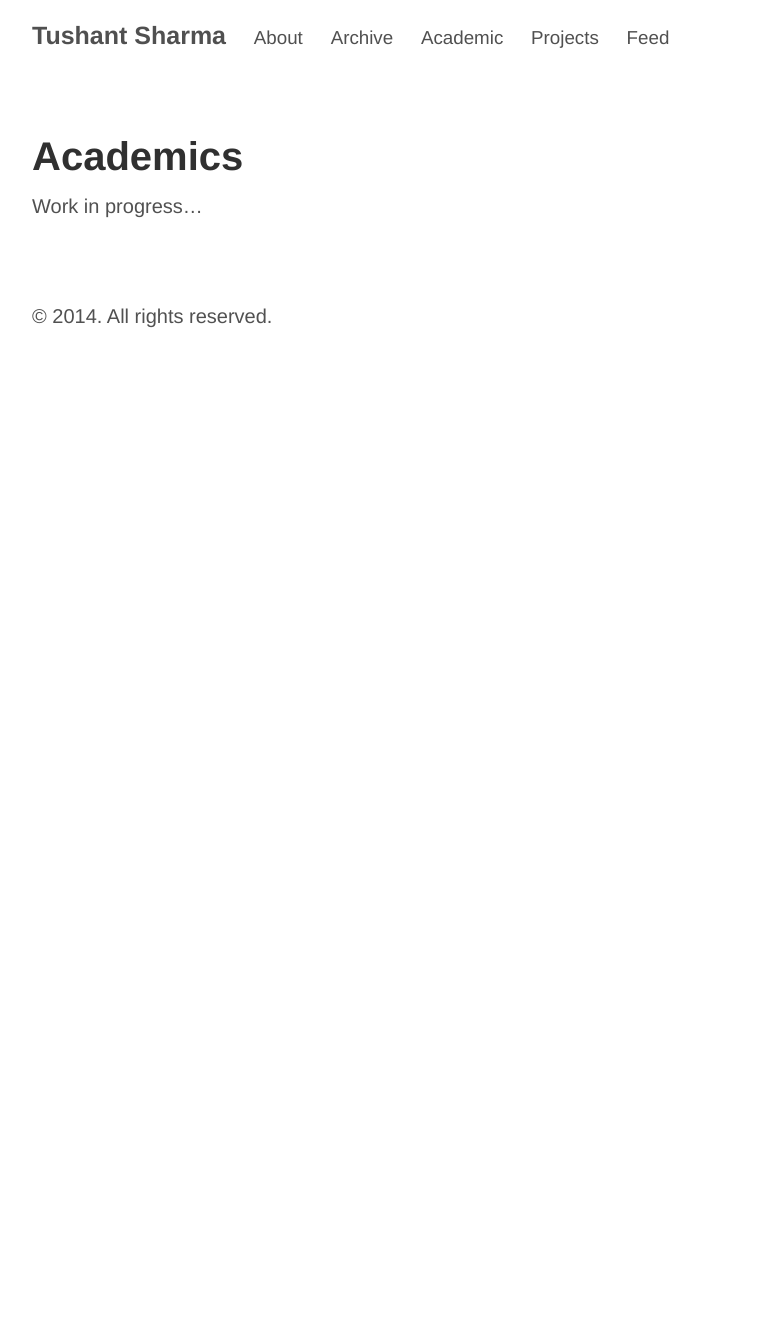
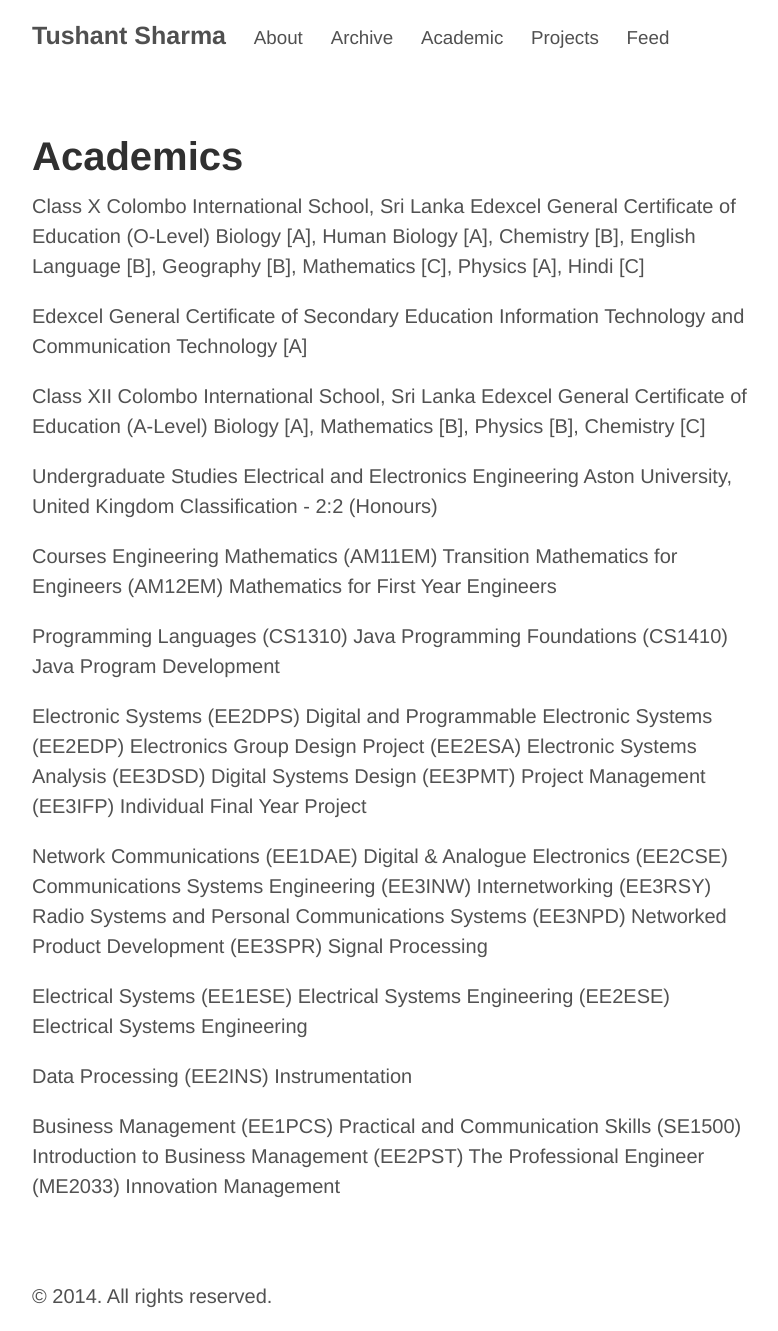
Before and after one commit to Jadax/jadax.github.io, a Jekyll site: the page built from academic.md, in a window 1280 px wide. Shown: the whole page, without its empty margins (248-1026 px from the left). Built offline with Jekyll 4.4.1, drawn with Linux system fonts in a browser that asks for light colours; Markdown is read by kramdown in place of the engine named in the settings; before the commit the page ends 900 px from its top, so only the background shows below that.

Commit message:
update academic.md

```diff
--- a/academic.md
+++ b/academic.md
@@ -3,4 +3,59 @@ layout: page
 title: Academics
 ---
 
-Work in progress...
+Class X
+Colombo International School, Sri Lanka
+Edexcel General Certificate of Education (O-Level)
+Biology [A], Human Biology [A], Chemistry [B], English Language [B],
+Geography [B], Mathematics [C], Physics [A], Hindi [C]
+
+Edexcel General Certificate of Secondary Education
+Information Technology and Communication Technology [A]
+
+Class XII
+Colombo International School, Sri Lanka
+Edexcel General Certificate of Education (A-Level)
+Biology [A], Mathematics [B], Physics [B], Chemistry [C]
+
+Undergraduate Studies
+Electrical and Electronics Engineering
+Aston University, United Kingdom
+Classification - 2:2 (Honours)
+
+Courses
+Engineering Mathematics
+(AM11EM) Transition Mathematics for Engineers
+(AM12EM) Mathematics for First Year Engineers
+
+Programming Languages
+(CS1310) Java Programming Foundations
+(CS1410) Java Program Development
+
+Electronic Systems
+(EE2DPS) Digital and Programmable Electronic Systems
+(EE2EDP) Electronics Group Design Project
+(EE2ESA) Electronic Systems Analysis
+(EE3DSD) Digital Systems Design
+(EE3PMT) Project Management
+(EE3IFP) Individual Final Year Project
+
+Network Communications
+(EE1DAE) Digital & Analogue Electronics
+(EE2CSE) Communications Systems Engineering
+(EE3INW) Internetworking
+(EE3RSY) Radio Systems and Personal Communications Systems
+(EE3NPD) Networked Product Development
+(EE3SPR) Signal Processing
+
+Electrical Systems
+(EE1ESE) Electrical Systems Engineering
+(EE2ESE) Electrical Systems Engineering
+
+Data Processing
+(EE2INS) Instrumentation
+
+Business Management
+(EE1PCS) Practical and Communication Skills
+(SE1500) Introduction to Business Management
+(EE2PST) The Professional Engineer
+(ME2033) Innovation Management
```
